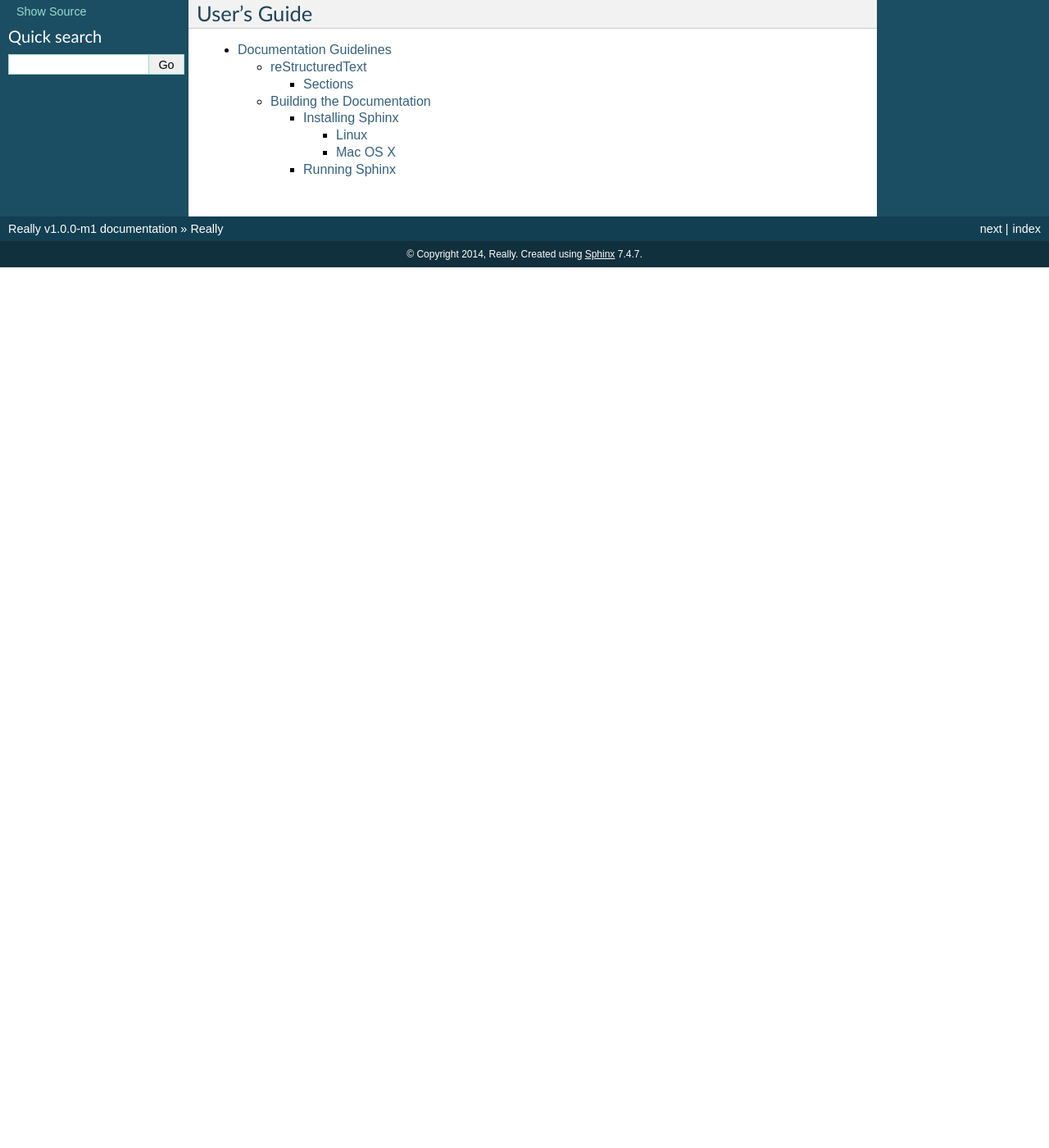
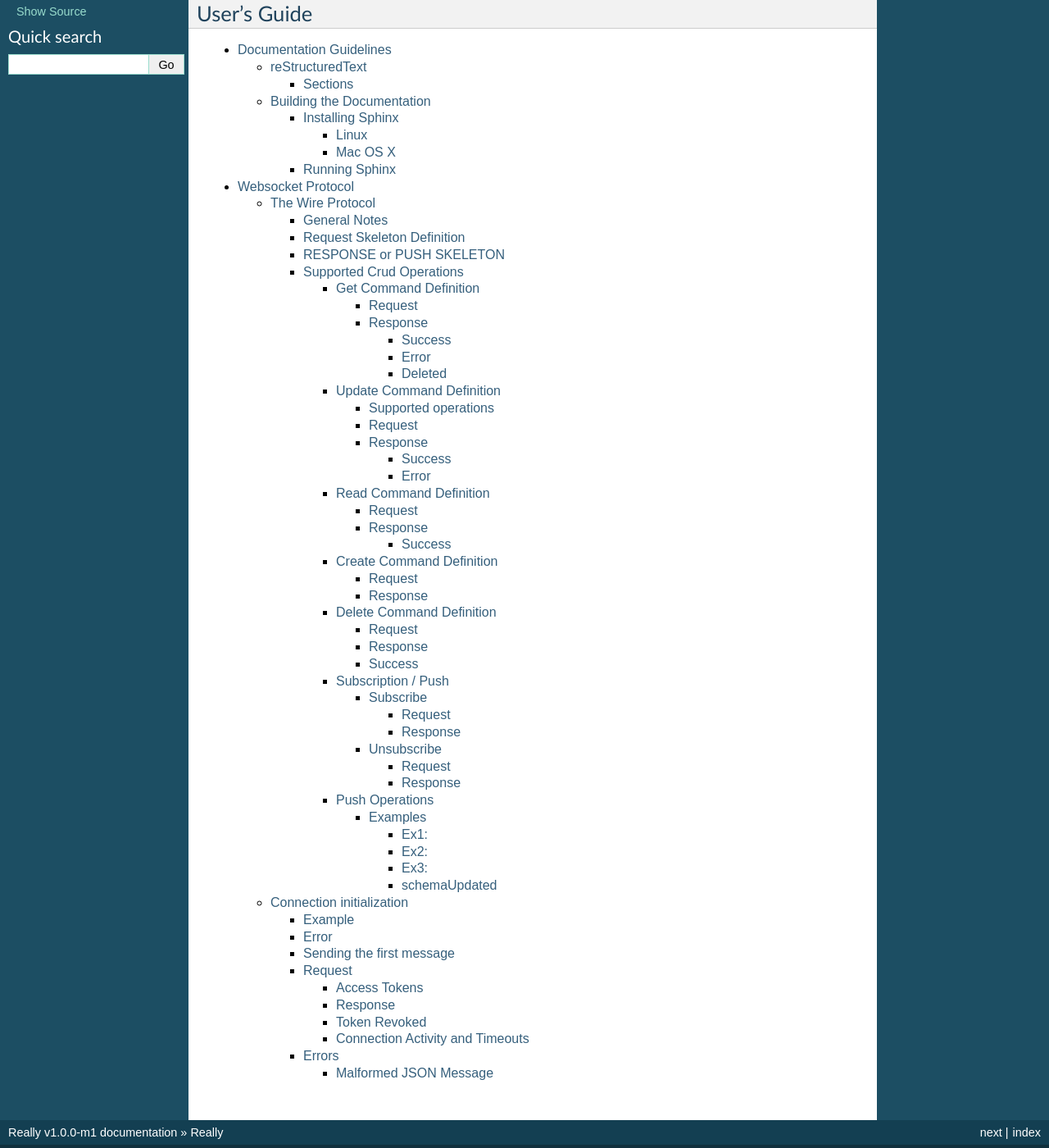
Before and after one commit to reallylabs/really, a Sphinx documentation site: the page built from really-docs/src/sphinx/index.rst, in a window 1280 px wide and 1400 px high, scrolled down 197 px. Shown: the whole window at 82% size. Built offline with Sphinx 7.4.7, drawn with Linux system fonts in a browser that asks for light colours; before the commit the page ends 900 px from its top, so only the background shows below that; some of the changed lines change nothing that is shown.

Commit message:
feat(really-docs): Add docs for the websocket wire protocol

```diff
--- a/really-docs/src/sphinx/index.rst
+++ b/really-docs/src/sphinx/index.rst
@@ -10,3 +10,4 @@ User's Guide
 .. toctree::
 
    Documentation Guidelines
+   protocol/websocket-protocol
--- /dev/null
+++ b/really-docs/src/sphinx/protocol/connection-initialization.rst
@@ -0,0 +1,124 @@
+Connection initialization
+=========================
+First you should establish a connection to the web-socket channel; you should provide the the ProtocolVersion in the request url.
+
+``wss://<clientid>.api.really.io/v<ProtocolVersion>/socket``
+
+.. note::
+
+  if you are running really as a standalone service, you don't need to specify the *clientid* and replace it with the server ip:port
+
+Example
+-------
+``wss://a6bcc.api.really.io/v0.1/socket``
+
+The server will validate the protocol version and create a channel for this client. If the **protocolVersion** was invalid, the client will receive an error.
+
+Error
+-----
+.. code-block:: javascript
+
+  400 Bad Request
+  Content-Type: application/json
+  {code: 400, reason: "protocol version is not supported"}
+
+Sending the first message
+-------------------------
+After establishing a connection, the first thing you need to do is to send the init message, you must do this before sending any message on the channel.
+The purpose of this message is to synchronize the server with the client so that the server will not be sending any messages before the client is fully ready to receive messages.
+
+Request
+-------
+.. code-block:: javascript
+
+  {tag: 1, "cmd": "initialize", accessToken: "Ac66bf"}
+
+Access Tokens
+^^^^^^^^^^^^^
+You **MUST** provide the access token, even anonymous users should have auth token. See Access Token for details on how to pass the access token in your requests.
+If you didn't specify an access token or an invalid access token, the server response will be
+
+.. code-block:: javascript
+
+  {
+    tag: 1,
+    error: {
+      code: 401,
+      message: "invalid/incorrect/expired access token"
+    }
+  }
+
+Response
+^^^^^^^^
+Also the response will have user object, that's because the clients will not be able to read the accessToken info
+
+.. code-block:: javascript
+
+  {
+    "tag": 1,
+    "evt": "initialized",
+    "body": {
+      "connection-handle": "667bbaF",
+
+      "user": { //User Info, this is a sample response not reference.
+                _r: "/users/1142",
+              }
+      ...
+    }
+  }
+
+Token Revoked
+^^^^^^^^^^^^^
+If your token was revoked or expired for any reason, the server will push this event and the client must handle it appropriately at any time
+
+.. code-block:: javascript
+
+  {
+    "evt" : "token-expired",
+  }
+
+the server will be disconnecting the socket immediately after sending the `token-expired` message, to avoid
+
+Connection Activity and Timeouts
+^^^^^^^^^^^^^^^^^^^^^^^^^^^^^^^^
+The server will respond to any `ping` command with a `pinged` response like following
+
+.. code-block:: javascript
+
+  {
+    tag: 2,
+    cmd: "ping"
+  }
+
+Response will be
+
+.. code-block:: javascript
+
+  {
+    tag: 2,
+    evt: "pinged"
+  }
+
+.. warning::
+
+  The server will automatically terminate your connection after 120 seconds of idle time after sending "kicked" event
+
+  .. code-block:: javascript
+
+    {
+      "evt": "kicked"
+    }
+
+  and instantly close the web socket connection
+
+Errors
+------
+Malformed JSON Message
+^^^^^^^^^^^^^^^^^^^^^^
+Sending a malformed JSON during a WebSocket connection will return the following message
+
+.. code-block:: javascript
+
+  {error: { code: 400, message: "json.malformed"} }
+
+And the server will terminate the websocket connection immediately after sending that response
--- /dev/null
+++ b/really-docs/src/sphinx/protocol/the-wire-protocol.rst
@@ -0,0 +1,479 @@
+The Wire Protocol
+=================
+
+.. warning::
+   This document is draft and is subject to change, if you are interested you watch the document updates in Confluence to be notified.
+
+General Notes
+#############
+* The error codes strive to be as close as possible to the standard HTTP Status code http://www.w3.org/Protocols/rfc2616/rfc2616-sec6.html#sec6.1.1
+
+Request Skeleton Definition
+###########################
+.. code-block:: javascript
+
+  {
+      tag: 1, //integer, optional
+      traceId: "tag", //optional, for debugging purposes
+      cmd: "string", //required (get, subscribe, delete, update, read, count)
+      cmdOpts: {}, //optional, options for the command (enable/disable things for example)
+      r: '/_system/tools', //R is the resource you are talking to
+      rev: 42, // integer, the revision of this R
+      body: {} //optional
+  }
+
+RESPONSE or PUSH SKELETON
+#########################
+.. code-block:: javascript
+
+  {
+      tag: 1, //optional if push
+      meta: {}, //optional
+      evt: "string", //event in case of PUSH (only set if tag is not set)
+      r: '/_system/tools',
+      rev: 42, // integer, the revision of this R
+      body: {
+      },
+      error: {
+          errors: {
+              'obj.email': ['required'],
+              'obj.firstname': ['required', 'validation.failed']
+          }
+          code: 512,
+          message: "Failed Validation"
+      } //contains the error details if any
+  }
+
+Supported Crud Operations
+#########################
+* create
+* get
+* update
+* delete
+
+Get Command Definition
+**********************
+When you get an object you basically retrieve a snapshot of the object at a certain moment in time,
+you will not be receiving an updates on this object,
+if you are interested in getting an object and monitor the updates you should be using `subscribe` command instead
+
+Request
+-------
+.. code-block:: javascript
+
+  {
+      tag: 1,
+      cmd: "get",
+      cmdOpts: {
+        fields: ["firstname", "@displayInfo"] // if not specified, the get will retrieve all fields that you have access to
+      },
+      r: '/users/114243'
+  }
+
+Response
+--------
+
+Success
+^^^^^^^
+.. code-block:: javascript
+
+  {
+    tag: 1,
+    meta: {
+        fields: ["firstname", "lastname", "avatar"]
+        //avatar is not set for the user, so we are not receiving it, but he has access to.
+    },
+    r: '/users/114243', //always without revision (important for client-side event-bus system)
+    body: {
+        "_r": "/users/114243/",
+        "_rev": 323 //must have a revision
+        "firstname": "Ahmed",
+        "lastname": "Soliman",
+        "creator": {
+           value: "/users/234234",
+           ref: { //reference field -- dereferenced
+               "_r": "/users/234234/",
+                "_rev": 20 //revision must be set
+               "name": "Hamada Imam",
+                }
+         }
+    }
+  }
+
+Error
+^^^^^
+.. code-block:: javascript
+
+  {
+    tag: 1,
+    r: '/users/114243'
+    error: {
+        code: 403,
+        message: "forbidden"
+    }
+  }
+
+Deleted
+^^^^^^^
+.. code-block:: javascript
+
+  {
+    tag: 1,
+    r: '/users/114243'
+    error: {
+        code: 410,
+        message: "gone"
+    }
+  }
+
+Update Command Definition
+*************************
+Update one or more fields in a specific object with a specific R.
+
+.. note::
+   * R should represent a single object. You can't execute update command on R of type collection
+   * Revision is required here
+   * The update operations will be executed as a transaction
+
+Supported operations
+--------------------
+* set
+* addNumber
+* push
+* addToSet
+* insertAt
+* pull
+* removeAt
+
+Request
+-------
+.. code-block:: javascript
+
+  {
+      tag: 1,
+      cmd: "update",
+      cmdOpts: {
+      },
+      r: "/users/66123/",
+      rev: 42, // integer, the revision of this R
+      body: {
+        ops: [
+          {
+            op: 'set',
+            key: 'friends',
+            value: 'Ahmed'
+          },
+          {
+            op: 'set', //operation
+            opArgs: undefined, //arguments of the operation if needed (JsObject)
+            key: 'picture.xlarge', //{picture: {xlarge: "http://koko.co/toto.png"}}
+            value: 'http://koko.com/toto.png' //type is dependant on the key, can be JsObject or JsArray too
+          },
+          { //setting an element in the array (value is EmbeddedDocument)
+            op: 'set',
+            key: 'picture[0]', // {picture: [{xlarge: "http://koko.toto.png"}]}
+            value: {"xlarge": "http://koko.toto.png"}
+          },
+          {
+              op: "addNumber",
+              key: 'age',
+             value: 1 //adding one, can be negative too
+          }
+        ]
+      }
+  }
+
+Response
+--------
+Success
+^^^^^^^
+.. code-block:: javascript
+
+  {
+      tag: 1
+      r: '/_users/114243/',
+      rev: 42
+  }
+
+Error
+^^^^^
+.. code-block:: javascript
+
+  {
+      r: '/_users/114243',
+      error: {
+          code: 512,
+          message: "Failed Validation"
+      } //contains the error details if any
+ }
+
+Read Command Definition
+***********************
+Request
+-------
+.. code-block:: javascript
+
+  {
+      tag: 1,
+      cmd: "read",
+      cmdOpts: {
+        fields: ["firstname", "lastname", "avatar"],
+        query: {
+            filter: "name = $name and age > $age",
+            values: {"name": "Ahmed", "age": 5}
+        },
+        ascending: true, //default is false
+        limit: 10,
+        paginationToken: '23423423:1' //only if sortedBy is not set
+        skip: 1, //default is 0
+        includeTotalCount: false, //true if you want the size of the entire result set (this may not be accurate) (only works if the query counter feature is enabled or not per collection)
+        subscribe: true, //subscribe on insertions
+      }
+      r: "/users/*", //this can be skeleton /users/*/boards/*
+  }
+
+Response
+--------
+Success
+^^^^^^^
+.. code-block:: javascript
+
+  {
+    tag: 1,
+    meta: {
+        subscription: 'ID', //if subscribe = true
+    }
+    r: "/users/*",
+    body: {
+    tokens: { //only if sort is unset or not _r
+       nextToken: "1139234:0",
+       prevToken: "1112342:1"
+    },
+    totalResults: 3452345,
+        items: [
+          {
+              meta: {fields: ["firstname", "lastname"]} //as get
+              body: { //as get
+                  _r: "/users/234234/"
+                  _rev: 29
+                  "firstname": "Ahmed"
+              }
+          }
+        ]
+    }
+  }
+
+Create Command Definition
+*************************
+Request
+-------
+.. code-block:: javascript
+
+  {
+
+      tag: 1,
+      traceId: "tag",
+      cmd: "create",
+      r: '/users/',
+      body: {
+        name: "Ahmed",
+        age: 18
+
+      }
+  }
+
+Response
+--------
+.. code-block:: javascript
+
+  {
+
+      tag: 1,
+      r: '/users/',
+      body: {
+        _r: "/users/123567888756/",
+        _rev: 1,
+        name: "Ahmed",
+        age: 18
+
+      }
+  }
+
+Delete Command Definition
+*************************
+Request
+-------
+.. code-block:: javascript
+
+  {
+  tag: 1,
+  cmd: "delete",
+  r: '/users/134354366465'
+ }
+
+Response
+--------
+Success
+-------
+.. code-block:: javascript
+
+  {
+      tag: 1,
+      r: '/users/134354366465'
+  }
+
+Subscription / Push
+*******************
+Subscribe
+---------
+Request
+^^^^^^^
+.. code-block:: javascript
+
+  {   "tag": 1,
+      "cmd": "subscribe",
+      "body": {
+        "subscriptions": [
+          {
+            "r": "/users/123",
+            "rev": 12,
+            "fields": [
+              "firstname",
+              "@displayInfo",
+              "age"
+            ] //if no fields are specified, this means all "possible" fields please
+          }
+        ]
+      }
+  }
+
+Response
+^^^^^^^^
+.. code-block:: javascript
+
+  {
+      "tag": 1,
+      "body": {
+        "subscriptions": ["/users/123"]  //List of Rs that you are successfully subscribed on
+      }
+  }
+
+Unsubscribe
+-----------
+Request
+^^^^^^^
+.. code-block:: javascript
+
+  {
+      "tag": 1,
+      "cmd": "unsubscribe",
+      "body": {
+        "subscriptions": ["/users/123"]
+      }
+  }
+
+Response
+^^^^^^^^
+.. code-block:: javascript
+
+  {
+      "tag": 1,
+      "body": {
+        "subscriptions": ["/users/123"]  //List of Rs that you are successfully unsubscribed on
+      }
+  }
+
+Push Operations
+***************
+After you subscribe on a resource (collection – or object) you will be receiving one of those events (evt):
+
+* created (r is the collection)
+* deleted (r is the object)
+* updated (r is the object)
+* snapshot(r is the object)
+* schemaUpdated
+
+Examples
+--------
+Ex1:
+^^^^
+.. code-block:: javascript
+
+  {
+      r: '/users/*',
+      evt: "created",
+      body: {
+        "_r": "/users/144123/",
+        "_rev": "1"
+        "firstname": "Ahmed",
+        "lastname": "Soliman",
+      }
+  }
+
+Someone deleted an object you are subscribed to. This message does not come if you are subscribed on the collection or `read`, only subscriptions on objects will do.
+
+Ex2:
+^^^^
+.. code-block:: javascript
+
+  {
+  r: '/users/144123',
+  evt: "deleted"
+  meta: {
+	opBy:{
+ 		authType: "anonymous",
+ 		uid: "234567890",
+ 		data:{}
+ 		}
+	}
+  }
+
+Ex3:
+^^^^
+.. code-block:: javascript
+
+  {
+      r: '/users/144123/',
+      rev: 324,
+      evt: "updated",
+      body: {
+        "firstName": {
+          op: "set",
+          opValue: "Ahmed"
+        },
+        "tags": {
+          op: "push",
+          opValue: ["posts", "things"] //those were added
+        }
+      },
+      meta: {
+        opBy:{
+            authType: "anonymous",
+            uid: "234567890",
+            data:{}
+            }
+        }
+  }
+
+If the server has no updates starting from the revision sent, it will send a snapshot for the current object, then a sequence of updates if any
+
+.. code-block:: javascript
+
+  {
+      r: '/users/144123',
+      evt: "snapshot",
+      body: {
+        "_rev": "23"
+        "firstname": "Ahmed",
+        "lastname": "Refaey",
+      }
+  }
+
+schemaUpdated
+^^^^^^^^^^^^^
+.. code-block:: javascript
+
+  {
+    r: '/users/144123',
+    evt: "schemaUpdated" //The client should reload when he receive this message
+  }
--- /dev/null
+++ b/really-docs/src/sphinx/protocol/websocket-protocol.rst
@@ -0,0 +1,8 @@
+Websocket Protocol
+============
+
+.. toctree::
+  :maxdepth: 2
+
+  the-wire-protocol
+  connection-initialization
```
